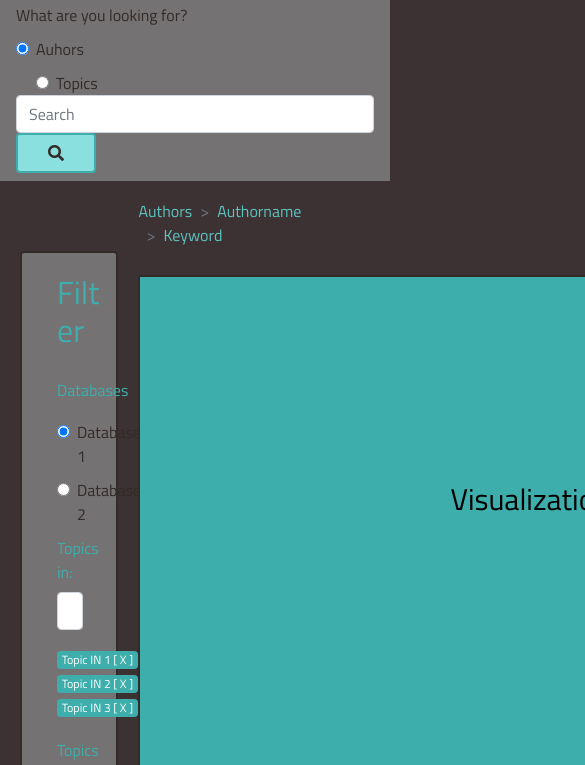
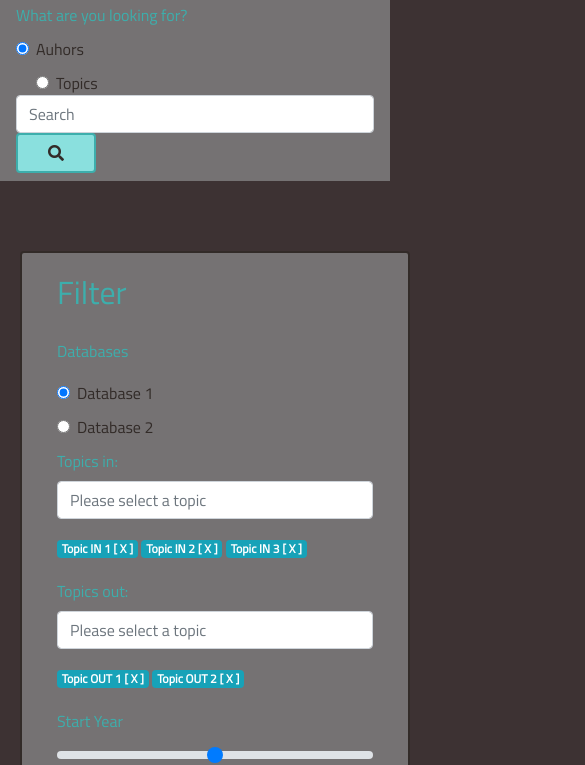
Before and after one commit to Informationsvisualisierung/oh_da, a plain HTML site: page index.html in a window 390 px wide. Shown: the part 88-853 px from the top of the page, 585 px wide, since content can reach past the window. Drawn offline with nearby package versions, Linux system fonts and the light colour scheme.

Commit message:
desgin update

```diff
--- a/css/style.css
+++ b/css/style.css
@@ -31,6 +31,10 @@ a:active                    { color: #322b28; }
 .range-year                 { margin: 20px 0; color:#3daeac; }
 .custom-range               { color:#3daeac !important; }
 .filter-heading             { padding: 20px 0  0 20px; }
+.question-header            { padding-right: 10px; color:#322b28; }
+.header-topic               { margin: 0 30px 0 20px; }
+.logo                       { width: 50%; height: auto; }
+.navbar-color
 
 /******** BOOTSTRAP OVERWRITE ********/
 /* BADGE */
--- a/index.html
+++ b/index.html
@@ -28,7 +28,7 @@
                <img src="logo.png" style="width: 50%; height: auto;" class="d-inline-block align-top" alt="LOGO">
             </a>
             <form class="form-inline" action="" method="">
-                <span style="padding-right: 10px; color:#322b28;">What are you looking for?</span>
+                <span class="header-question">What are you looking for?</span>
                 <div class="form-check check-mr">
                     <input class="form-check-input" type="radio" name="exampleRadios" id="exampleRadios1" value="option1" checked>
                         <label class="form-check-label" for="exampleRadios1">Auhors</label>
@@ -50,7 +50,7 @@
                 <!-- FILTER & AUSWAHL-->
 
                 <!-- TOPCIS -->
-                <div class="col-3 content-left card">
+                <div class="col-12 col-sm-3 col-md-3 col-3 content-left card">
                     <h2 class="filter-heading">Filter</h2>
                     <div class="card-body">
                         <div class="tab-content" id="nav-tabContent">
```
